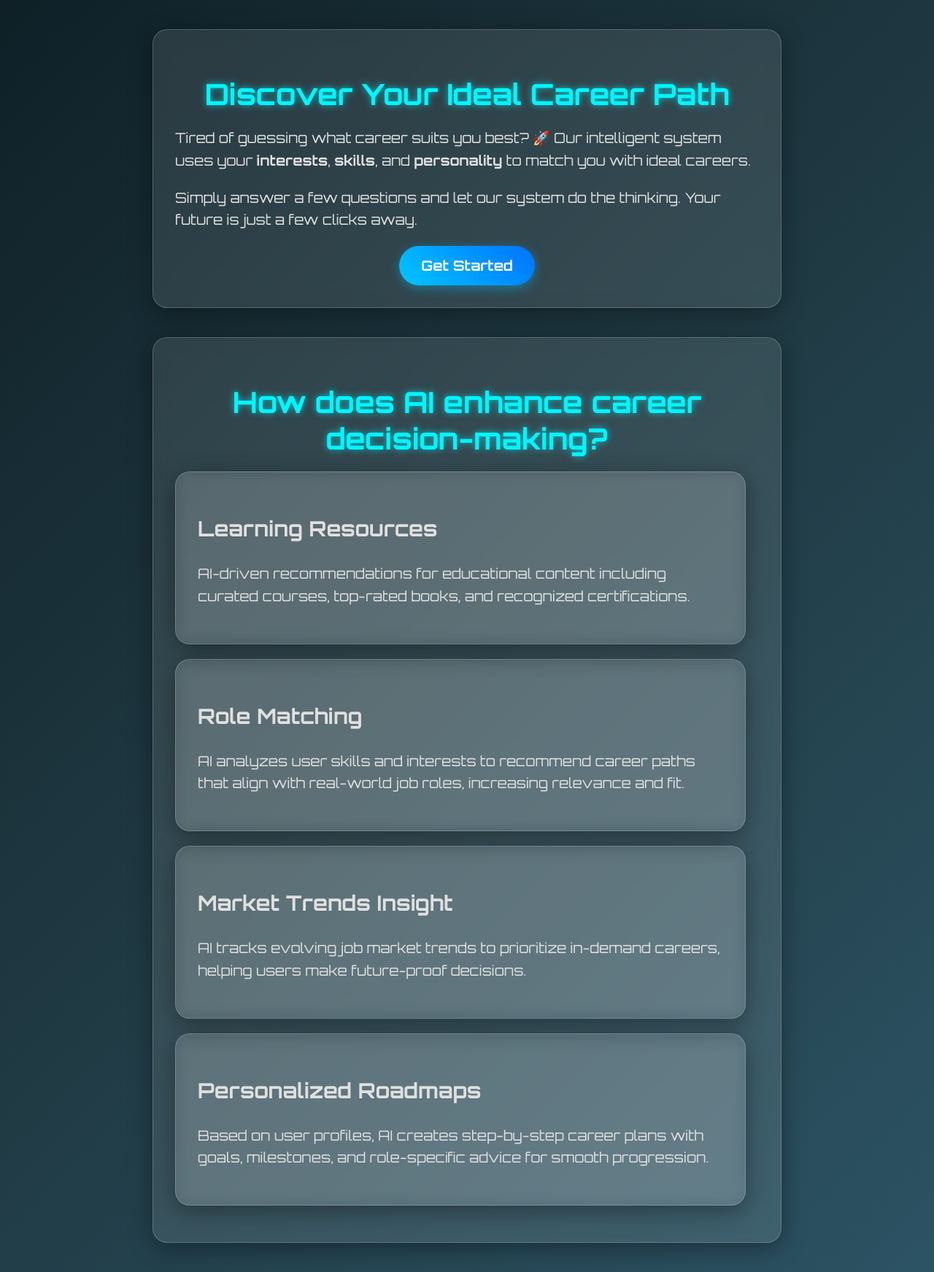
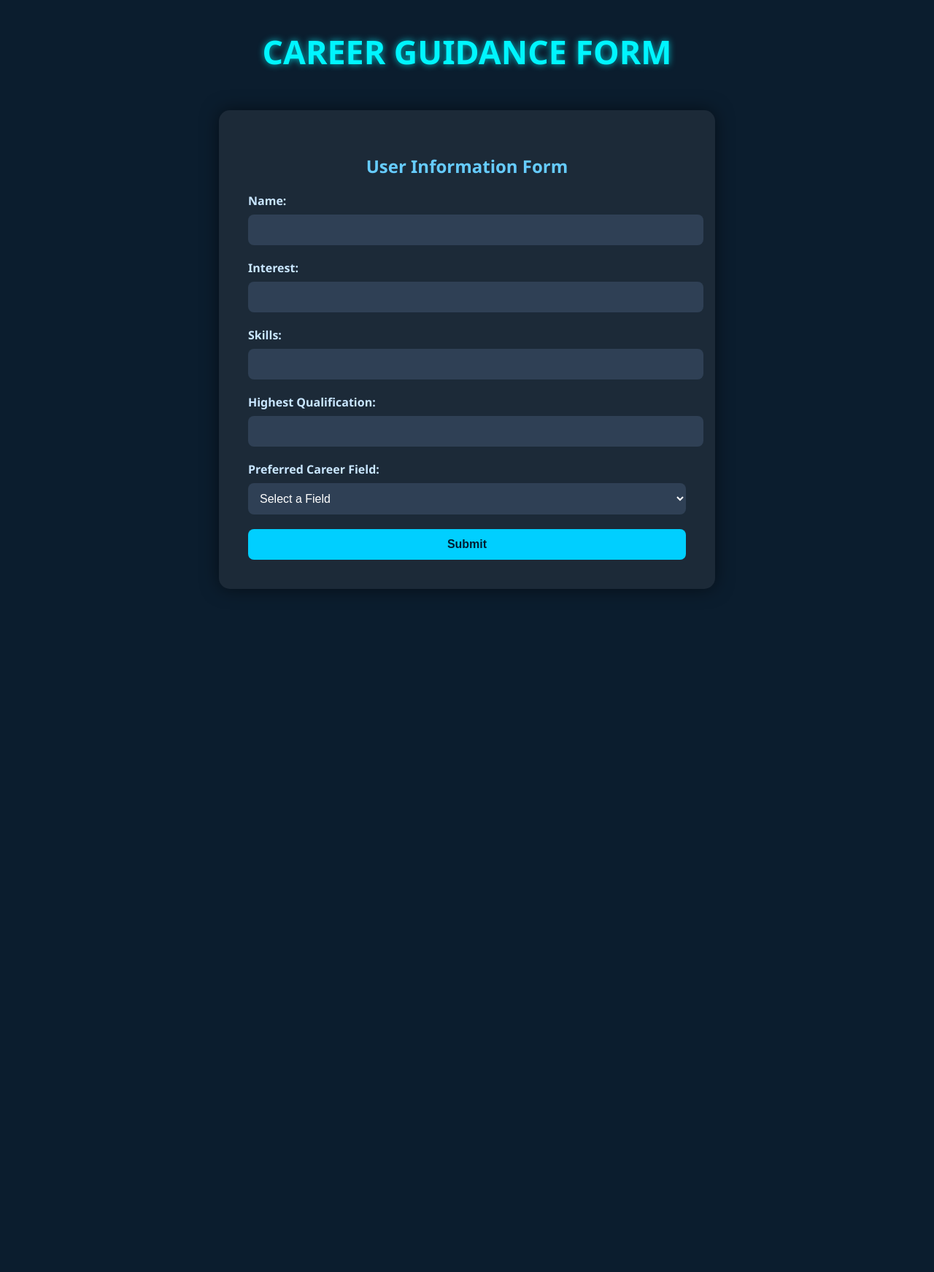
Before and after one commit to Samrudh9/career-recommendation-system, a Flask app: template templates/form.html in a window 1280 px wide. Shown: the whole page at 73% size. After the commit the page ends 807 px from the top, so only its background shows below. Run offline with Flask 3, Linux system fonts and the light colour scheme; the template is opened without the code that fills it, so the values that code supplies are empty.

Commit message:
fix: update routing for home and form pages, enhance intro button link

```diff
--- a/app.py
+++ b/app.py
@@ -77,6 +77,9 @@ def predict_career(interests, skills):
 # ✅ Route: Home page
 @app.route('/')
 def home():
+    return render_template('intro.html')
+@app.route('/form')
+def form():
     return render_template('form.html')
 
 # ✅ Route: Form submission
--- a/templates/form.html
+++ b/templates/form.html
@@ -2,129 +2,111 @@
 <html lang="en">
 <head>
   <meta charset="UTF-8" />
-  <meta name="viewport" content="width=device-width, initial-scale=1.0"/>
-  <title>Your AI Career Path</title>
-  <link href="https://fonts.googleapis.com/css2?family=Orbitron:wght@400;500;700&display=swap" rel="stylesheet">
+  <meta name="viewport" content="width=device-width, initial-scale=1.0" />
+  <title>Career Recommendation</title>
   <style>
     body {
       margin: 0;
       padding: 0;
-      font-family: 'Orbitron', sans-serif;
-      background: linear-gradient(135deg, #0f2027, #203a43, #2c5364);
-      color: white;
-      min-height: 100vh;
-      display: flex;
-      flex-direction: column;
-      align-items: center;
-      justify-content: center;
-      padding: 20px;
-      box-sizing: border-box;
+      background-color: #0b1d2e;
+      font-family: 'Segoe UI', Tahoma, Geneva, Verdana, sans-serif;
+      color: #ffffff;
     }
 
-    .glass-card {
-      background: rgba(255, 255, 255, 0.1);
-      backdrop-filter: blur(10px);
-      -webkit-backdrop-filter: blur(10px);
-      border-radius: 20px;
-      border: 1px solid rgba(255, 255, 255, 0.2);
-      padding: 30px;
-      margin: 20px 0;
-      max-width: 800px;
-      width: 90%;
-      box-shadow: 0 8px 32px 0 rgba(0, 0, 0, 0.36);
-    }
-
-    .title {
-      font-size: 2.5rem;
-      margin-bottom: 20px;
+    h1 {
+      text-align: center;
+      font-size: 2.8rem;
       color: #00f5ff;
-      text-align: center;
+      margin-top: 40px;
       text-shadow: 0 0 10px rgba(0, 245, 255, 0.7);
     }
 
-    .subtitle {
-      font-size: 1.2rem;
-      line-height: 1.6;
-      margin-bottom: 20px;
-      color: #e0e0e0;
+    .form-container {
+      background-color: #1c2a38;
+      padding: 40px;
+      border-radius: 15px;
+      max-width: 600px;
+      margin: 50px auto;
+      box-shadow: 0 0 25px rgba(0, 0, 0, 0.5);
     }
 
-    button {
-      background: linear-gradient(45deg, #00c6ff, #0072ff);
-      border: none;
-      color: white;
-      padding: 15px 30px;
-      font-size: 1.2rem;
-      border-radius: 50px;
-      cursor: pointer;
-      transition: all 0.3s ease;
-      font-family: 'Orbitron', sans-serif;
-      font-weight: bold;
-      margin-top: 20px;
-      display: block;
-      margin-left: auto;
-      margin-right: auto;
-      box-shadow: 0 4px 15px rgba(0, 198, 255, 0.4);
+    .form-container h2 {
+      text-align: center;
+      font-size: 1.5rem;
+      margin-bottom: 20px;
+      color: #66ccff;
     }
 
-    button:hover {
-      transform: translateY(-3px);
-      box-shadow: 0 6px 20px rgba(0, 198, 255, 0.6);
+    label {
+      display: block;
+      margin-bottom: 8px;
+      font-weight: bold;
+      color: #c9e6ff;
     }
 
-    .fade-in {
-      animation: fadeIn 1s ease-in;
+    .form-input {
+      width: 100%;
+      padding: 12px;
+      border: none;
+      border-radius: 8px;
+      margin-bottom: 20px;
+      font-size: 1rem;
+      background-color: #2f4055;
+      color: #ffffff;
     }
 
-    @keyframes fadeIn {
-      from { opacity: 0; }
-      to { opacity: 1; }
+    .form-input:focus {
+      outline: 2px solid #00ffff;
+      background-color: #3e536b;
+    }
+
+    input[type="submit"] {
+      background-color: #00cfff;
+      color: #001f33;
+      padding: 12px 20px;
+      border: none;
+      border-radius: 8px;
+      font-size: 1rem;
+      cursor: pointer;
+      transition: background-color 0.3s ease;
+      width: 100%;
+      font-weight: bold;
+    }
+
+    input[type="submit"]:hover {
+      background-color: #00aacc;
     }
   </style>
 </head>
+<body>
+  <h1>CAREER GUIDANCE FORM</h1>
+  <div class="form-container">
+    <h2>User Information Form</h2>
+    <form action="/submit" method="post">
+      <label for="name">Name:</label>
+      <input class="form-input" type="text" id="name" name="name" required />
 
-<body>
+      <label for="interest">Interest:</label>
+      <input class="form-input" type="text" id="interest" name="interest" required />
 
-  <section class="glass-card">
-    <h1 class="title">Discover Your Ideal Career Path</h1>
+      <label for="skills">Skills:</label>
+      <input class="form-input" type="text" id="skills" name="skills" />
 
-    <p class="subtitle fade-in">
-      Tired of guessing what career suits you best? 🚀 Our intelligent system uses your
-      <strong>interests</strong>, <strong>skills</strong>, and <strong>personality</strong> to match you with ideal careers.
-    </p>
+      <label for="qualification">Highest Qualification:</label>
+      <input class="form-input" type="text" id="qualification" name="qualification" />
 
-    <p class="subtitle fade-in">
-      Simply answer a few questions and let our system do the thinking. Your future is just a few clicks away.
-    </p>
+      <label for="career">Preferred Career Field:</label>
+      <select class="form-input" id="career_pref" name="career_pref" required>
+        <option value="">Select a Field</option>
+        <option value="engineering">Engineering</option>
+        <option value="medical">Medical</option>
+        <option value="business">Business</option>
+        <option value="it">Information Technology</option>
+        <option value="creative">Creative</option>
+      </select>
 
-    <button onclick="window.location.href='form.html'">Get Started</button>
-  </section>
-
-  <section class="glass-card">
-    <h1 class="title">How does AI enhance career decision-making?</h1>
-
-    <section class="subtitle fade-in glass-card">
-      <h2>Learning Resources</h2>
-      <p>
-        AI-driven recommendations for educational content including curated courses, top-rated books, and recognized certifications.
-      </p>
-    </section>
-    <section class="subtitle fade-in glass-card">
-      <h2>Role Matching</h2>
-      <p>
-        AI analyzes user skills and interests to recommend career paths that align with real-world job roles, increasing relevance and fit.
-      </p>
-    </section>
-    <section class="subtitle fade-in glass-card">
-      <h2>Market Trends Insight</h2>
-      <p>AI tracks evolving job market trends to prioritize in-demand careers, helping users make future-proof decisions.</p>
-    </section>
-    <section class="subtitle fade-in glass-card">
-      <h2>Personalized Roadmaps</h2>
-      <p>
-        Based on user profiles, AI creates step-by-step career plans with goals, milestones, and role-specific advice for smooth progression.
-      </p>
-    </section>
-  </section>
+      <input type="submit" value="Submit" />
+    </form>
+  </div>
 </body>
 </html>
```
Also changed, not shown: templates/intro.html (+4 -5 lines).
